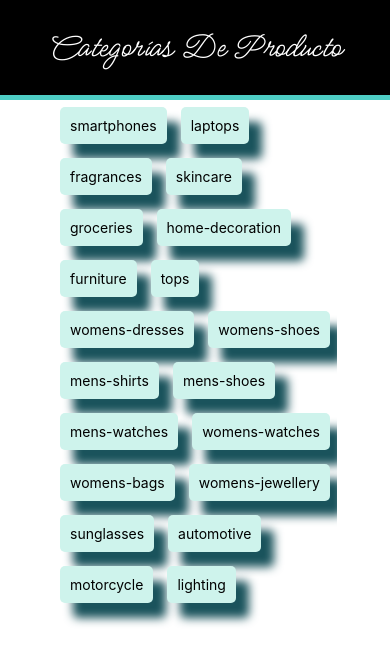
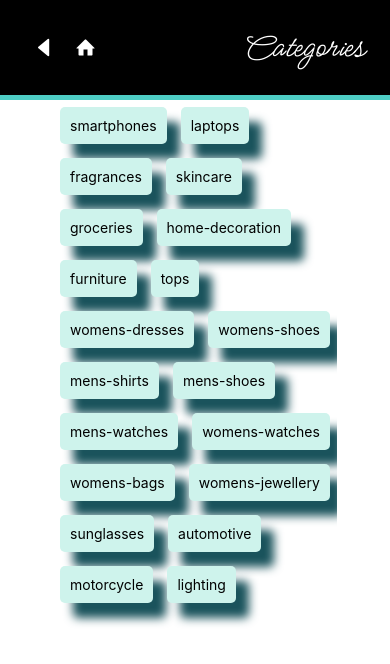
Before and after one commit to gabytururu/runatEcommerce_MobileApp, a React Native app: screen /categories in a window 390 px wide. Shown: the top 664 px of the page. Built offline with nearby package versions, Linux system fonts and the light colour scheme.

Commit message:
Desafio4_WIP_Agregando Navigation Base

```diff
--- a/App.js
+++ b/App.js
@@ -6,6 +6,7 @@ import CategoriesScreen from './Screens/CategoriesScreen'
 import ProductsByCatScreen from './Screens/ProductsByCatScreen'
 import {useState} from 'react'
 import ProductDetailScreen from './Screens/ProductDetailScreen';
+import Navigator from './navigation/Navigator';
 
 export default function App() {
   const [categorySelected, setCategorySelected] = useState('')
@@ -34,15 +35,16 @@ export default function App() {
                         </View>
   return (
      <>
+     <Navigator/>
 
-    { productIdSelected?
+    {/* { productIdSelected?
       <ProductDetailScreen productIdSelected = {productIdSelected}/>
         :
       categorySelected?
         <ProductsByCatScreen categorySelected = {categorySelected} onSelectProductIdEvent={onSelectProductId}/>
         :
         <CategoriesScreen  onSelectCategoryEvent = {onSelectCategory}/>
-    }
+    }  */}
     </>
   );
 }
--- a/Screens/CategoriesScreen.jsx
+++ b/Screens/CategoriesScreen.jsx
@@ -4,18 +4,20 @@ import categories_data from '../data/categories_data.json'
 import CategoryItemWrapper from '../components/CategoryItemWrapper'
 import { colors } from '../global/colors'
 
-const CategoriesScreen = ({onSelectCategoryEvent}) => {
+//const CategoriesScreen = ({onSelectCategoryEvent}) => {
+const CategoriesScreen = ({navigation}) => {
 
   const renderCategoryItem = ({item}) => (
     <CategoryItemWrapper
       category={item}
-      onSelectCategoryEvent={onSelectCategoryEvent}
+      // onSelectCategoryEvent={onSelectCategoryEvent}
+      navigation={navigation}
     />
   )
 
   return (
     <>
-      <Header title="Categorías de Producto"/>
+      {/* <Header title="Categorías de Producto"/> */}
       <View style={styles.flatListContainer}>
         <FlatList
           data={categories_data}
@@ -24,7 +26,6 @@ const CategoriesScreen = ({onSelectCategoryEvent}) => {
           numColumns={2}
           // contentContainerStyle={styles.contentContainer}
         />
-
       </View>
 
     </>
--- a/Screens/ProductDetailScreen.jsx
+++ b/Screens/ProductDetailScreen.jsx
@@ -5,17 +5,19 @@ import {useState, useEffect} from 'react'
 import { colors } from '../global/colors'
 import Header from '../components/Header'
 
-const ProductDetailScreen = ({productIdSelected}) => {
+//const ProductDetailScreen = ({productIdSelected}) => {
+const ProductDetailScreen = ({route}) => {
 
   const [productSelected, setProductSelected] = useState(null)
   const [isLoading, setIsLoading] = useState(true)
+  const productId = route.params
   useEffect(()=>{
-    const productChosenFound = products_data.find(prod => prod.id === productIdSelected)
+    const productChosenFound = products_data.find(prod => prod.id === productId)
     console.log('el chosen product fue-->',productChosenFound)
     setProductSelected(productChosenFound)
     console.log('el chosen product SETEADO FUE -->', productSelected)
     setIsLoading(false)
-  },[productIdSelected])
+  },[productId])
 
   return (
     <>
@@ -23,7 +25,7 @@ const ProductDetailScreen = ({productIdSelected}) => {
         <ActivityIndicator/>
         :
         <>
-          <Header title={`${productSelected.title}`}/>
+          {/* <Header title={`${productSelected.title}`}/> */}
           <ScrollView style={styles.productDetailsContainer}>
               <View style={styles.imageContainer}>
               <Image
--- a/Screens/ProductsByCatScreen.jsx
+++ b/Screens/ProductsByCatScreen.jsx
@@ -6,27 +6,33 @@ import products_data from '../data/products_data.json'
 import SearchInput from '../components/SearchInput'
 import ProductItem from '../components/ProductItem'
 
-const ProductsByCatScreen = ({categorySelected, onSelectProductIdEvent}) => {
+//const ProductsByCatScreen = ({categorySelected, onSelectProductIdEvent}) => {
+const ProductsByCatScreen = ({navigation, route}) => {
   const [productsByCategory, setProductsByCategory] = useState([])
   const [search, setSearch] = useState('')
+  const {category}  = route.params
+  console.log('route-->', route)
+  console.log('route.params-->', route.params)
+
   useEffect(()=>{
-    const productsFilteredByCategory = products_data.filter(prod => prod.category === categorySelected)
+    const productsFilteredByCategory = products_data.filter(prod => prod.category === category)
     console.log('los products by Category-->', productsFilteredByCategory )
     const productsFilteredSearch = productsFilteredByCategory.filter(prod => prod.title.toLowerCase().includes(search.toLowerCase()))
     setProductsByCategory(productsFilteredSearch)
-  },[categorySelected, search])
+  },[category, search])
 
   const onSearch=(search)=>{
     setSearch(search)
   }
 
   const renderProductItem =({item}) =>(
-    <ProductItem product={item} onSelectProductIdEvent={onSelectProductIdEvent}/>
+    // <ProductItem product={item} onSelectProductIdEvent={onSelectProductIdEvent}/>
+    <ProductItem product={item} navigation={navigation}/>
   )
 
   return (
     <>
-    <Header title={`${categorySelected}`}/>
+    {/* <Header title={`${categorySelected}`}/> */}
     <SearchInput onSearchHandlerEvent={onSearch}/>
     <FlatList
       data={productsByCategory}
--- a/components/CategoryItemWrapper.jsx
+++ b/components/CategoryItemWrapper.jsx
@@ -3,9 +3,10 @@ import React from 'react'
 import Card from './Card'
 import { colors } from '../global/colors'
 
-const CategoryItemWrapper = ({category, onSelectCategoryEvent}) => {
+//const CategoryItemWrapper = ({category, onSelectCategoryEvent}) => {
+const CategoryItemWrapper = ({category, navigation}) => {
   return (
-    <TouchableOpacity onPress={()=>onSelectCategoryEvent(category)}>
+    <TouchableOpacity onPress={()=>navigation.navigate('productsByCategory',{category})}>
       <Card style={styles.cardContainer}>
        <Text style={styles.cardChildText}>{category}</Text>
       </Card>
--- a/components/Header.jsx
+++ b/components/Header.jsx
@@ -1,21 +1,39 @@
-import { StyleSheet, Text, View } from 'react-native'
+import { StyleSheet, Text, TouchableOpacity, View } from 'react-native'
 import React from 'react'
 import { colors } from '../global/colors'
+import { AntDesign, Entypo } from '@expo/vector-icons';
 
 
-const Header = ({title}) => {
-
+const Header = ({title, navigation}) => {
   return (
     <View style={styles.headerContainer}>
-      <Text style={styles.headerText}>{title}</Text>
+      <View style={styles.headerTextContainer}>
+        <Text style={styles.headerText}>{title}</Text>
+      </View>
+      <View style={styles.navButtonsContainer}>
+        <TouchableOpacity onPress={navigation.goBack} style={styles.navButton}>
+          <AntDesign name="caretleft" size={20} color= "white"/>
+        </TouchableOpacity>
+        <TouchableOpacity onPress={navigation.popToTop} style={styles.navButton}>
+          <Entypo name="home" size={20} color= "white"/>
+        </TouchableOpacity>
+      </View>
     </View>
   )
+
+  // return (
+  //   <View style={styles.headerContainer}>
+  //     <Text style={styles.headerText}>{title}</Text>
+  //   </View>
+  // )
 }
 
 export default Header
 
 const styles = StyleSheet.create({
   headerContainer:{
+    flexDirection: 'row-reverse',
+
     height: 100,
     backgroundColor: colors.dark,
     borderBottomColor: colors.secondary,
@@ -23,14 +41,25 @@ const styles = StyleSheet.create({
     padding: 10,
     alignItems:'center',
     justifyContent: 'center',
-
     },
-
+  headerTextContainer:{
+    width: '70%',
+    // backgroundColor:'red'
+  },
   headerText:{
-    flex:0.5,
+    textAlign: 'right',
     color: colors.clear,
+    color: 'white',
     fontFamily: 'MeowScript',
     fontSize: 35,
     textTransform: 'capitalize'
+  },
+  navButtonsContainer:{
+    flexDirection:'row',
+    justifyContent: 'space-evenly',
+    // backgroundColor: colors.lightYellow
+  },
+  navButton:{
+    padding:10
   }
 })
--- a/components/ProductItem.jsx
+++ b/components/ProductItem.jsx
@@ -3,9 +3,11 @@ import React from 'react'
 import Card from '../components/Card'
 import { colors } from '../global/colors'
 
-const ProductItem = ({product, onSelectProductIdEvent}) => {
+//const ProductItem = ({product, onSelectProductIdEvent}) => {
+const ProductItem = ({product, navigation}) => {
   return (
-    <TouchableOpacity onPress={()=>onSelectProductIdEvent(product.id)}>
+    //<TouchableOpacity onPress={()=>onSelectProductIdEvent(product.id)}>
+    <TouchableOpacity onPress={()=>navigation.navigate('productDetails', product.id)}>
     <Card style={styles.productCard}>
       <Image
         style={styles.productImage}
--- /dev/null
+++ b/navigation/Navigator.jsx
@@ -0,0 +1,44 @@
+import { View, Text, StyleSheet} from 'react-native'
+import React from 'react'
+import { createNativeStackNavigator } from '@react-navigation/native-stack'
+import { NavigationContainer } from '@react-navigation/native'
+
+import CategoriesScreen from '../Screens/CategoriesScreen'
+import ProductDetailScreen from '../Screens/ProductDetailScreen'
+import ProductsByCatScreen from '../Screens/ProductsByCatScreen'
+
+import Header from '../components/Header'
+import { colors } from '../global/colors'
+
+const Stack = createNativeStackNavigator()
+
+const Navigator = () => {
+  return (
+    <NavigationContainer>
+        <Stack.Navigator
+            initialRouteName='categories'
+            screenOptions={
+                ({navigation,route}) =>({
+                    header: () => <Header title={route.name} navigation={navigation}/>
+                })
+            }
+        >
+            <Stack.Screen
+                name='categories'
+                component={CategoriesScreen}
+            />
+            <Stack.Screen
+                name='productsByCategory'
+                component={ProductsByCatScreen}
+            />
+            <Stack.Screen
+                name='productDetails'
+                component={ProductDetailScreen}
+            />
+        </Stack.Navigator>
+    </NavigationContainer>
+  )
+}
+
+export default Navigator
+const styles = StyleSheet.create({})
--- a/package.json
+++ b/package.json
@@ -9,11 +9,15 @@
     "web": "expo start --web"
   },
   "dependencies": {
+    "@react-navigation/native": "^6.1.9",
+    "@react-navigation/native-stack": "^6.9.17",
     "expo": "~49.0.15",
+    "expo-font": "~11.4.0",
     "expo-status-bar": "~1.6.0",
     "react": "18.2.0",
     "react-native": "0.72.6",
-    "expo-font": "~11.4.0"
+    "react-native-safe-area-context": "4.6.3",
+    "react-native-screens": "~3.22.0"
   },
   "devDependencies": {
     "@babel/core": "^7.20.0"
```
Also changed, not shown: 1 other file (tests, documents, lock files or other folders). Lines whose indentation alone changed are shown as unchanged.
